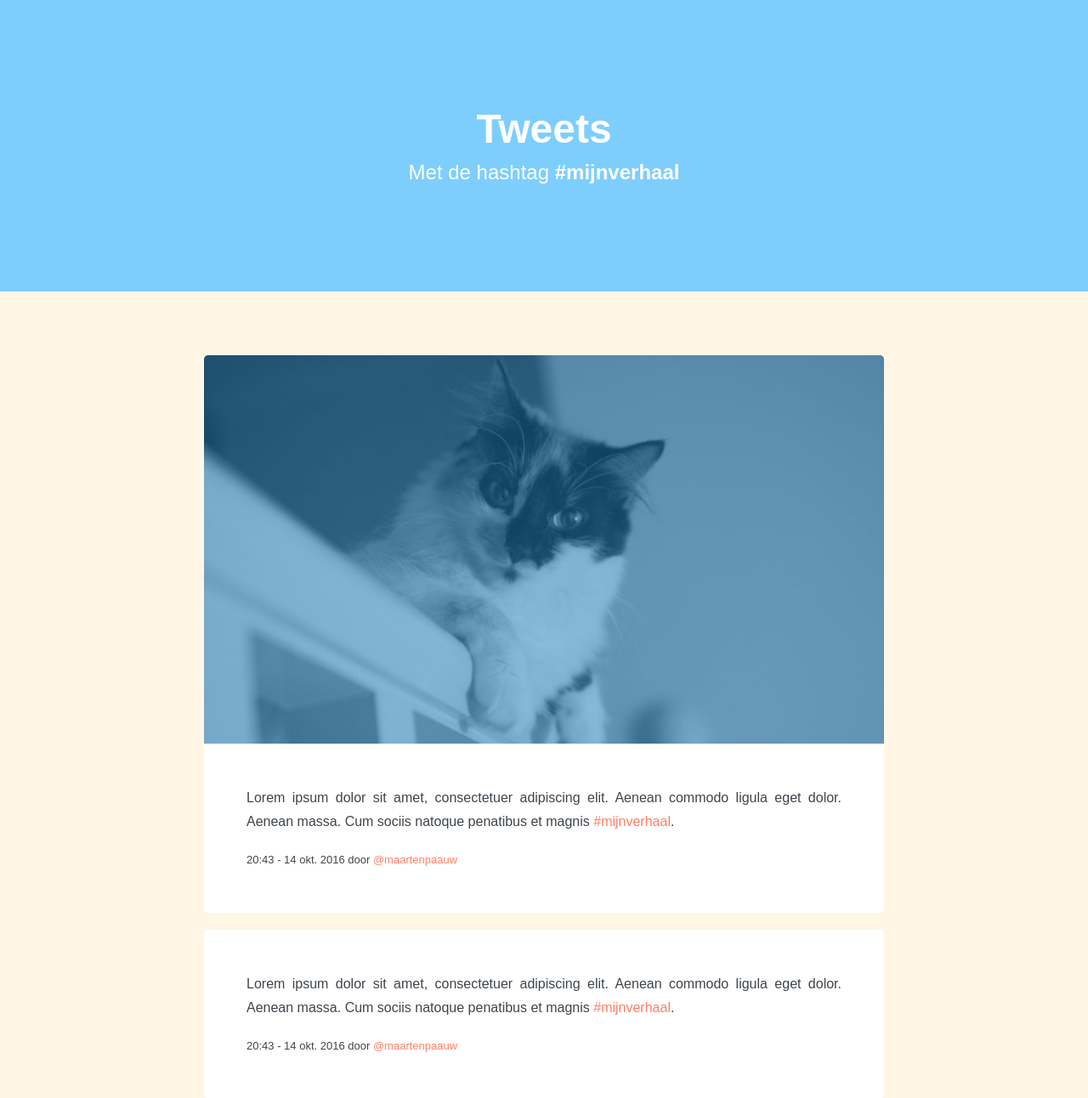
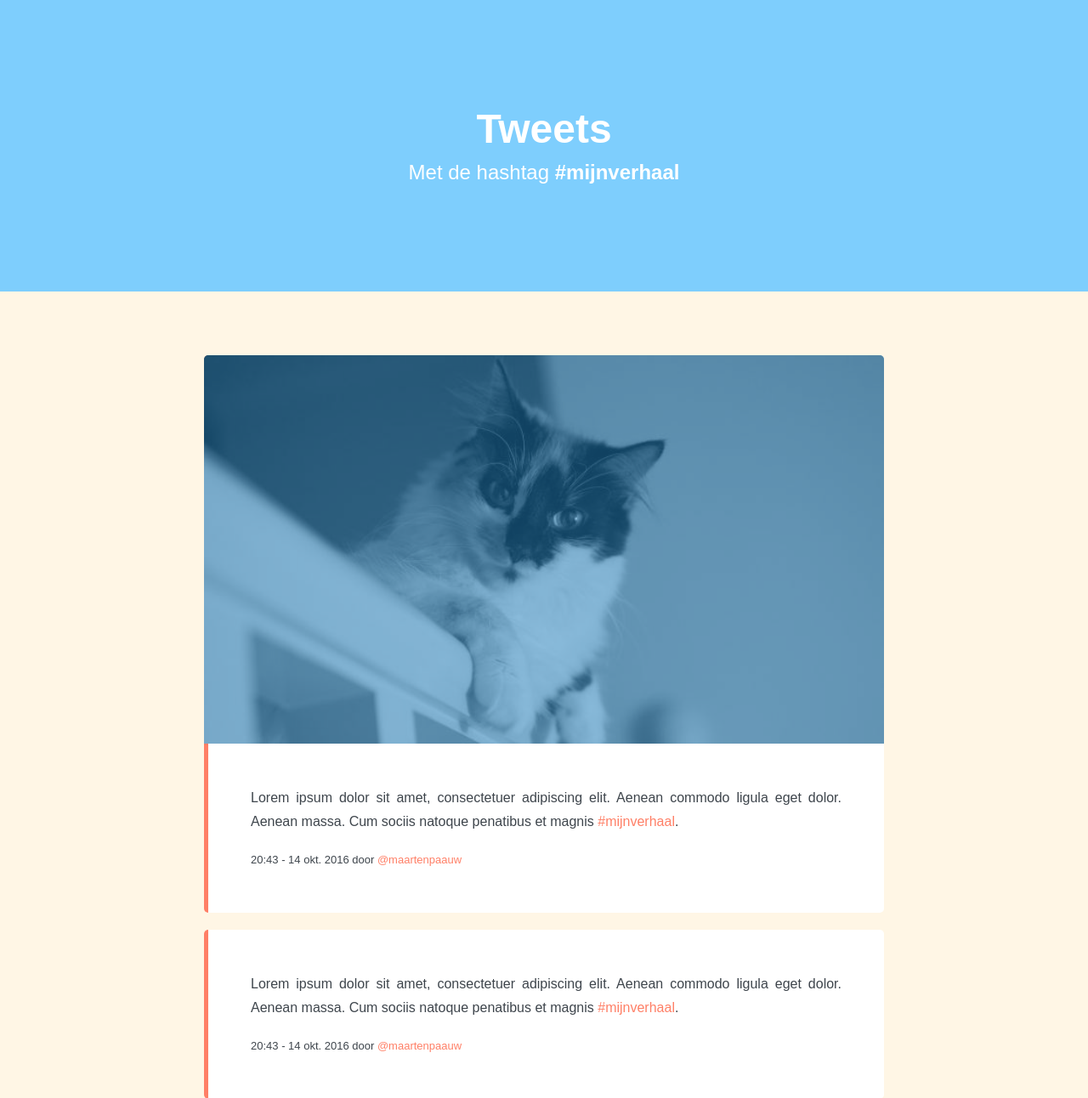
Before and after one commit to m44rt3np44uw/IPMEDT2, a PHP site: page / in a window 1280 px wide. Shown: the top 1292 px of the page at 85% size. Run offline with PHP 8.4, Linux system fonts and the light colour scheme; some libraries are stand-ins or nearby versions.

Commit message:
kleine aanpassingen

```diff
--- a/eindopdracht/assets/css/style.css
+++ b/eindopdracht/assets/css/style.css
@@ -1,7 +1,7 @@
 /* https://color.adobe.com/nl/Salmon-on-Ice-color-theme-2291686/ */
 
 * {
-    transition: all 200ms;
+    transition: all 1000ms;
 }
 
 body {
@@ -23,7 +23,9 @@ body {
     margin-bottom: 75px;
 }
 
-#header h1, #header h2, #header h2 a.hashtag {
+#header h1,
+#header h2,
+#header h2 a.hashtag {
     text-align: center;
     color: #ffffff;
 }
@@ -60,26 +62,34 @@ body {
     margin-top: 20px;
 }
 
-.tweet .tweet-header, .tweet .tweet-header img.image, .tweet .tweet-header video.video {
+.tweet .tweet-header,
+.tweet .tweet-header img.image,
+.tweet .tweet-header video.video {
     border-top-left-radius: 5px;
     border-top-right-radius: 5px;
 }
 
 .tweet .tweet-header {
-    margin: -50px -50px 50px;
+    margin: -50px -50px 50px -55px;
     background-color: #2185C5;
 }
 
-.tweet .tweet-header img.image, .tweet .tweet-header video.video {
+.tweet .tweet-header img.image,
+.tweet .tweet-header video.video {
     width:100%;
-    filter: grayscale(100%);
     display: block;
     opacity: 0.5;
+    filter: grayscale(100%);
 }
 
-.tweet:hover .tweet-header img.image, .tweet:hover .tweet-header video.video {
-    opacity: 1;
+.tweet:hover .tweet-header img.image,
+.tweet:hover .tweet-header video.video {
+    opacity: 1.0;
     filter: none;
+}
+
+.tweet {
+    border-left: solid 5px #FF7F66;
 }
 
 .tweet .tweet-content p {
--- a/eindopdracht/assets/js/jquery.tweets.js
+++ b/eindopdracht/assets/js/jquery.tweets.js
@@ -4,7 +4,18 @@
     $.fn.hashtag = function (hashtag) {
 
         // Prefix the hashtag.
-        $(this).html('#' + hashtag);
+        $(this)
+
+            // Add the inner HTML.
+            .html('#' + hashtag)
+
+            // Add some attributes.
+            .attr({
+
+                // Add a link to the hashtag on Twitter.
+                'href': 'https://twitter.com/hashtag/' + hashtag + '?src=hash'
+            })
+        ;
 
         // Return this.
         return this;
--- a/eindopdracht/index.html
+++ b/eindopdracht/index.html
@@ -14,7 +14,7 @@
                 <div class="rij">
                     <div class="kolom">
                         <h1>Tweets</h1>
-                        <h2>Met de hashtag <a href="#" class="hashtag"></a></h2>
+                        <h2>Met de hashtag <a class="hashtag" href="#" target="_blank"></a></h2>
                     </div>
                 </div>
             </div>
@@ -24,21 +24,24 @@
             <div class="container">
                 <div class="rij">
                     <div class="kolom">
+
                         <div class="tweet">
                             <div class="tweet-header">
                                 <img class="image" src="assets/img/kat.jpeg" alt="Kat">
                             </div>
                             <div class="tweet-content">
-                                <p>Lorem ipsum dolor sit amet, consectetuer adipiscing elit. Aenean commodo ligula eget dolor. Aenean massa. Cum sociis natoque penatibus et magnis <a href="#" class="hashtag"></a>.</p>
-                                <p>20:43 - 14 okt. 2016 door <a href="">@maartenpaauw</a></p>
+                                <p class="tweet-text">Lorem ipsum dolor sit amet, consectetuer adipiscing elit. Aenean commodo ligula eget dolor. Aenean massa. Cum sociis natoque penatibus et magnis <a href="#" class="hashtag"></a>.</p>
+                                <p class="tweet-by">20:43 - 14 okt. 2016 door <a href="">@maartenpaauw</a></p>
                             </div>
                         </div>
+
                         <div class="tweet">
                             <div class="tweet-content">
-                                <p>Lorem ipsum dolor sit amet, consectetuer adipiscing elit. Aenean commodo ligula eget dolor. Aenean massa. Cum sociis natoque penatibus et magnis <a href="#" class="hashtag"></a>.</p>
-                                <p>20:43 - 14 okt. 2016 door <a href="">@maartenpaauw</a></p>
+                                <p class="tweet-text">Lorem ipsum dolor sit amet, consectetuer adipiscing elit. Aenean commodo ligula eget dolor. Aenean massa. Cum sociis natoque penatibus et magnis <a href="#" class="hashtag"></a>.</p>
+                                <p class="tweet-by">20:43 - 14 okt. 2016 door <a href="">@maartenpaauw</a></p>
                             </div>
                         </div>
+
                         <div class="tweet">
                             <div class="tweet-header">
                                 <video class="video">
@@ -47,10 +50,11 @@
                                 </video>
                             </div>
                             <div class="tweet-content">
-                                <p>Lorem ipsum dolor sit amet, consectetuer adipiscing elit. Aenean commodo ligula eget dolor. Aenean massa. Cum sociis natoque penatibus et magnis <a href="#" class="hashtag"></a>.</p>
-                                <p>20:43 - 14 okt. 2016 door <a href="">@maartenpaauw</a></p>
+                                <p class="tweet-text">Lorem ipsum dolor sit amet, consectetuer adipiscing elit. Aenean commodo ligula eget dolor. Aenean massa. Cum sociis natoque penatibus et magnis <a href="#" class="hashtag"></a>.</p>
+                                <p class="tweet-by">20:43 - 14 okt. 2016 door <a href="">@maartenpaauw</a></p>
                             </div>
                         </div>
+
                     </div>
                 </div>
             </div>
```
